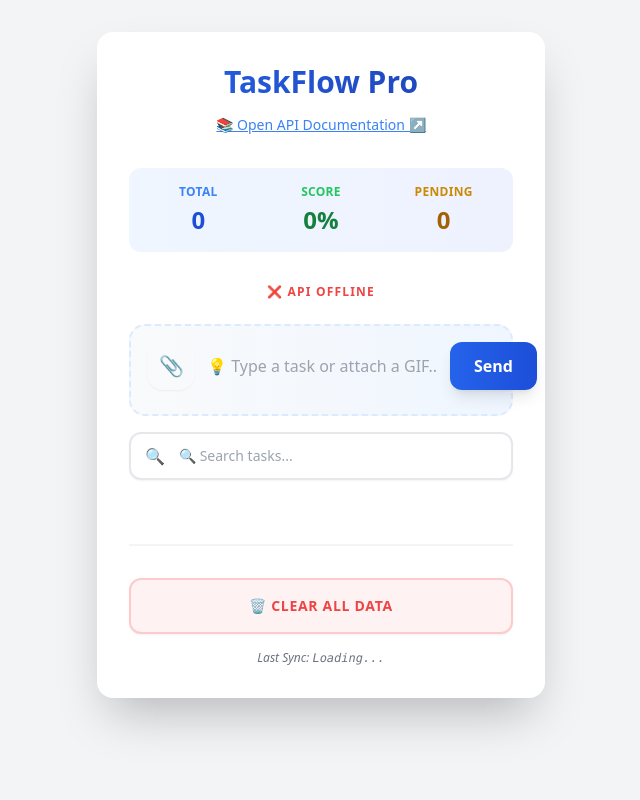
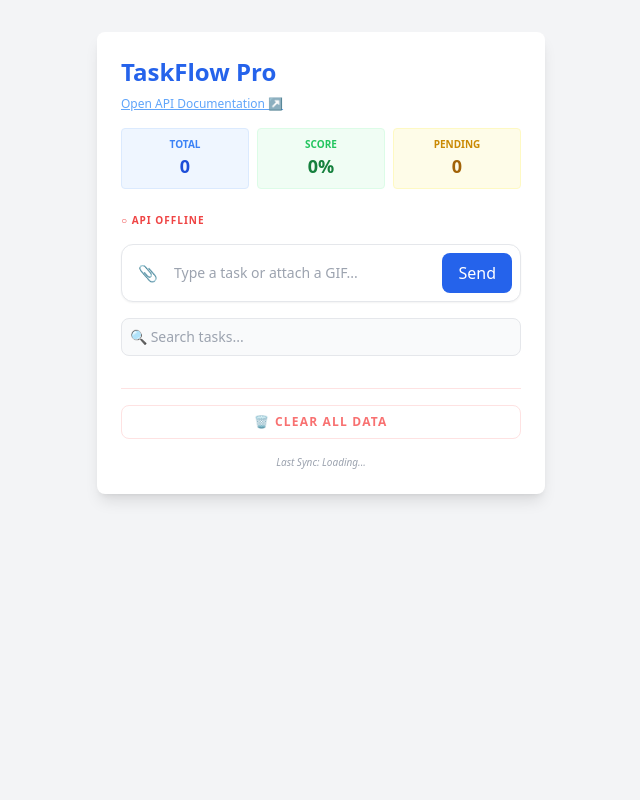
Before and after one commit to Jenkenney-3422/pythonelay, a Python web app: template templates/index.html in a window 1280 px wide. Shown: the whole page, without its empty margins (319-959 px from the left). Run offline with Jinja, Linux system fonts and the light colour scheme; the template is opened without the code that fills it, so the values that code supplies are empty; some libraries are stand-ins or nearby versions.

Commit message:
Optimized experience1

```diff
--- a/templates/index.html
+++ b/templates/index.html
@@ -5,105 +5,71 @@
     <meta name="viewport" content="width=device-width, initial-scale=1.0">
     <title>TaskFlow Pro Dashboard</title>
     <script src="https://cdn.tailwindcss.com"></script>
-    <style>
-        .spinner {
-            width: 20px;
-            height: 20px;
-            border: 3px solid rgba(255, 255, 255, 0.3);
-            border-radius: 50%;
-            border-top-color: #fff;
-            animation: spin 1s ease-in-out infinite;
-        }
-        @keyframes spin {
-            to { transform: rotate(360deg); }
-        }
-        .btn-loading {
-            pointer-events: none;
-            opacity: 0.7;
-        }
-    </style>
 </head>
 
-<body class="bg-gray-100 p-8 min-h-screen">
-    <!-- Toast Notification - Fixed positioning -->
-    <div id="toast" class="fixed top-4 right-4 z-50 bg-green-600 text-white px-6 py-4 rounded-xl shadow-2xl transform translate-y-0 opacity-0 transition-all duration-500 ease-out pointer-events-none font-semibold max-w-sm">
+<body class="bg-gray-100 p-8">
+   <div id="toast" class="z-50 fixed top-10 right-5 bg-green-600 text-white px-8 py-4 rounded-xl shadow-2xl transform -translate-y-20 opacity-0 transition-all duration-500 ease-out pointer-events-none font-bold">
         ✅ Changes Saved!
     </div>
 
-    <!-- Main Container -->
-    <div class="max-w-md mx-auto bg-white p-8 rounded-2xl shadow-2xl">
-        <!-- Header -->
-        <div class="text-center mb-8">
-            <h1 class="text-3xl font-bold mb-3 bg-gradient-to-r from-blue-600 to-blue-800 bg-clip-text text-transparent">TaskFlow Pro</h1>
-            <a href="#" id="docsLink" target="_blank" class="text-sm text-blue-500 hover:text-blue-700 underline transition-colors">📚 Open API Documentation ↗</a>
+    <div class="max-w-md mx-auto bg-white p-6 rounded-lg shadow-lg">
+        <h1 class="text-2xl font-bold mb-2 text-blue-600">TaskFlow Pro</h1>
+
+        <a href="#" id="docsLink" target="_blank" class="text-xs text-blue-400 hover:text-blue-600 underline mb-4 block">Open API Documentation ↗</a>
+
+        <div id="statsBar" class="grid grid-cols-3 gap-2 mb-6 text-center">
+            <div class="bg-blue-50 p-2 rounded border border-blue-100">
+                <p class="text-[10px] text-blue-500 uppercase font-bold">Total</p>
+                <p id="totalTasks" class="text-lg font-bold text-blue-700">0</p>
             </div>
-
-        <!-- Stats Bar -->
-        <div id="statsBar" class="grid grid-cols-3 gap-4 mb-8 p-4 bg-gradient-to-r from-blue-50 to-indigo-50 rounded-xl">
-            <div class="text-center">
-                <p class="text-xs text-blue-500 uppercase font-bold tracking-wide">Total</p>
-                <p id="totalTasks" class="text-2xl font-bold text-blue-700 mt-1">0</p>
+            <div class="bg-green-50 p-2 rounded border border-green-100">
+                <p class="text-[10px] text-green-500 uppercase font-bold">Score</p>
+                <p id="completionScore" class="text-lg font-bold text-green-700">0%</p>
             </div>
-            <div class="text-center">
-                <p class="text-xs text-green-500 uppercase font-bold tracking-wide">Score</p>
-                <p id="completionScore" class="text-2xl font-bold text-green-700 mt-1">0%</p>
-            </div>
-            <div class="text-center">
-                <p class="text-xs text-yellow-600 uppercase font-bold tracking-wide">Pending</p>
-                <p id="pendingTasks" class="text-2xl font-bold text-yellow-700 mt-1">0</p>
+            <div class="bg-yellow-50 p-2 rounded border border-yellow-100">
+                <p class="text-[10px] text-yellow-600 uppercase font-bold">Pending</p>
+                <p id="pendingTasks" class="text-lg font-bold text-yellow-700">0</p>
             </div>
         </div>
 
-        <!-- Status Indicator -->
-        <div id="status" class="text-xs font-bold mb-6 text-gray-500 uppercase tracking-widest text-center">Connecting...</div>
+        <div id="status" class="text-[10px] font-semibold mb-4 text-gray-400 uppercase tracking-widest">Connecting...</div>
 
-        <!-- Input Section -->
-        <div class="space-y-4 mb-8">
-            <!-- Task Input with File Attachment -->
-            <div class="bg-gradient-to-r from-gray-50 to-blue-50 border-2 border-dashed border-blue-100 rounded-2xl p-4 hover:shadow-md transition-all focus-within:border-blue-300 focus-within:shadow-lg">
-                <div class="flex items-center gap-3">
-                    <input type="file" id="mediaInput" class="hidden" accept="image/*,video/*,audio/*,gif,.pdf,.doc,.docx">
+        <div class="space-y-4 mb-4">
+    <div class="bg-white border rounded-xl p-2 shadow-sm focus-within:ring-2 focus-within:ring-blue-400 transition">
+        <div class="flex items-center gap-2">
+            <input type="file" id="mediaInput" style="display: none;" accept="image/*,video/*,audio/*,gif,.pdf,.doc,.docx">
+
             <button onclick="document.getElementById('mediaInput').click()"
-                            class="p-3 text-xl text-gray-500 hover:bg-blue-100 hover:text-blue-600 rounded-2xl transition-all shadow-sm hover:shadow-md w-12 h-12 flex items-center justify-center"
+                    class="p-2 text-gray-500 hover:bg-gray-100 rounded-full transition"
                     title="Attach File or GIF">
                 📎
             </button>
 
             <input id="taskInput" type="text"
-                           placeholder="💡 Type a task or attach a GIF..."
-                           class="flex-1 border-none focus:ring-0 text-base outline-none bg-transparent py-3">
+                   placeholder="Type a task or attach a GIF..."
+                   class="flex-1 border-none focus:ring-0 text-sm outline-none bg-transparent">
 
-                    <button id="sendBtn" onclick="addTask()"
-                            class="flex items-center justify-center gap-2 bg-gradient-to-r from-blue-600 to-blue-700 hover:from-blue-700 hover:to-blue-800 text-white px-6 py-3 rounded-xl shadow-lg hover:shadow-xl transition-all font-semibold">
+            <button id="sendBtn" onclick="addTask()" class="flex items-center justify-center gap-2 bg-blue-600 text-white px-4 py-2 rounded-lg">
                <span id="btnText">Send</span>
-                        <div id="loader" class="spinner hidden"></div>
+               <div id="loader" class="spinner" style="display: none;"></div>
             </button>
         </div>
-                <div id="filePreview" class="text-xs text-blue-500 font-medium mt-2 ml-16 opacity-0 transition-opacity"></div>
+        <div id="filePreview" class="text-[10px] text-blue-500 font-medium ml-10 mt-1 empty:hidden"></div>
     </div>
 
-            <!-- Search Input -->
-            <div class="relative">
     <input id="searchInput" type="text" oninput="fetchTasks()"
            placeholder="🔍 Search tasks..."
-                       class="w-full pl-12 pr-4 py-3 border-2 border-gray-200 rounded-xl focus:outline-none focus:border-blue-400 focus:ring-4 focus:ring-blue-100 bg-white shadow-sm hover:shadow-md transition-all text-sm">
-                <div class="absolute left-4 top-1/2 -translate-y-1/2 text-gray-400 pointer-events-none">🔍</div>
-            </div>
+           class="w-full border p-2 rounded-lg focus:outline-none text-sm bg-gray-50">
 </div>
 
-        <!-- Task List -->
-        <div class="space-y-3 mb-8 max-h-96 overflow-y-auto">
-            <ul id="taskList"></ul>
-        </div>
+        <ul id="taskList" class="space-y-2"></ul>
 
-        <!-- Footer Actions -->
-        <div class="pt-8 border-t-2 border-gray-100 space-y-4">
-            <button onclick="clearAllTasks()"
-                    class="w-full py-4 px-6 text-sm font-bold text-red-500 hover:text-red-700 bg-red-50 hover:bg-red-100 border-2 border-red-200 hover:border-red-300 rounded-xl transition-all shadow-sm hover:shadow-md uppercase tracking-wider">
+        <div class="mt-8 pt-4 border-t border-red-100">
+            <button onclick="clearAllTasks()" class="w-full py-2 text-xs font-bold text-red-400 hover:text-red-600 border border-red-100 hover:border-red-200 rounded-lg transition uppercase tracking-widest">
                 🗑️ Clear All Data
             </button>
-            <p class="text-xs text-center text-gray-500 italic">
-                Last Sync: <span id="lastUpdated" class="font-mono">Loading...</span>
+            <p class="text-[10px] text-center text-gray-400 mt-4 italic">
+               Last Sync: <span id="lastUpdated">Loading...</span>
             </p>
         </div>
     </div>
@@ -113,23 +79,45 @@
     const API_KEY = "RENDER_REPLACE_API_KEY";
     const API_URL = `${API_BASE_URL}/tasks`;
 
-    // Set docs link
     document.getElementById('docsLink').href = `${API_BASE_URL}/docs`;
 
-    // File preview handler
+    // File selection preview
     document.getElementById('mediaInput').addEventListener('change', function() {
         const file = this.files[0];
         const preview = document.getElementById('filePreview');
-        if (file) {
-            preview.textContent = `📄 Attached: ${file.name}`;
-            preview.classList.remove('opacity-0');
-        } else {
-            preview.textContent = '';
-            preview.classList.add('opacity-0');
-        }
+        preview.innerText = file ? `📄 Attached: ${file.name}` : "";
     });
 
-    // Task rendering function
+    // snipper animation style
+    // 1. Create the element first
+const style = document.createElement('style');
+
+// 2. Put the CSS inside it
+style.innerHTML = `
+    .spinner {
+        width: 20px;
+        height: 20px;
+        border: 3px solid rgba(255, 255, 255, 0.3);
+        border-radius: 50%;
+        border-top-color: #fff;
+        animation: spin 1s ease-in-out infinite;
+        display: none;
+    }
+
+    @keyframes spin {
+        to { transform: rotate(360deg); }
+    }
+
+    .btn-loading {
+        pointer-events: none;
+        opacity: 0.7;
+    }
+`;
+
+// 3. FINALLY, add it to the head
+document.head.appendChild(style);
+
+    // 1. THE CHEF: Helper to render each task card
     function renderTask(task) {
     let mediaHtml = "";
     const url = task.media_url;
@@ -138,104 +126,111 @@
         const ext = url.split('.').pop().toLowerCase();
         let playerHtml = "";
 
+        // 1. Generate the specific player/preview
         if (['mp4', 'webm', 'ogg', 'mov'].includes(ext)) {
-                playerHtml = `<video controls class="rounded-xl w-full max-h-48 bg-black shadow-md">`;
+    playerHtml = `
+        <video controls class="rounded-lg w-full max-h-64 bg-black">
+            <source src="${url}" type="video/mp4">
+        </video>`;
 } else if (['mp3', 'wav', 'm4a'].includes(ext)) {
-                playerHtml = `<audio controls class="w-full rounded-xl shadow-md">`;
+    playerHtml = `
+        <audio controls class="w-full">
+            <source src="${url}" type="audio/mpeg">
+        </audio>`;
 } else if (ext === 'pdf') {
-                playerHtml = `<div class="p-4 bg-red-50 border-2 border-dashed border-red-200 rounded-xl text-center text-red-600 font-semibold shadow-sm">📄 PDF Document</div>`;
+    playerHtml = `
+        <div class="p-4 bg-red-50 border border-dashed border-red-200 rounded-lg text-center text-red-600 font-medium">
+            📄 PDF Document
+        </div>`;
 } else if (['doc', 'docx'].includes(ext)) {
-                playerHtml = `<div class="p-4 bg-blue-50 border-2 border-dashed border-blue-200 rounded-xl text-center text-blue-700 font-semibold shadow-sm">📝 Word Document (.${ext})</div>`;
+    // New block for Word Documents
+    playerHtml = `
+        <div class="p-4 bg-blue-50 border border-dashed border-blue-200 rounded-lg text-center text-blue-700 font-medium">
+            📝 Word Document (.${ext})
+        </div>`;
 } else {
-                playerHtml = `<img src="${url}" class="rounded-xl max-w-full h-auto border shadow-md" alt="Media">`;
+    playerHtml = `<img src="${url}" class="rounded-lg max-w-full h-auto border shadow-sm">`;
 }
 
+        // 2. Wrap everything in a container with a Download Button
         mediaHtml = `
-                <div class="mt-4 p-4 bg-gray-50 rounded-xl border">
+            <div class="mt-3 flex flex-col gap-2">
                 ${playerHtml}
                 <a href="${url.replace('/upload/', '/upload/fl_attachment/')}"
-                       class="mt-2 inline-block text-xs font-bold text-blue-600 hover:text-blue-800 bg-blue-100 hover:bg-blue-200 px-3 py-1 rounded-full transition-all">
-                        📥 DOWNLOAD
+                   class="text-xs font-bold text-gray-500 hover:text-blue-600 flex items-center gap-1 transition-colors self-start px-2 py-1 bg-gray-100 rounded">
+                   📥 DOWNLOAD FILE
                 </a>
             </div>`;
     }
 
     return `
-            <li class="group bg-gradient-to-r from-white to-gray-50 p-6 rounded-2xl shadow-lg border border-gray-200 hover:shadow-2xl hover:-translate-y-1 transition-all duration-300">
-                <div class="flex justify-between items-start gap-4">
-                    <span class="text-base font-semibold text-gray-800 leading-relaxed break-words flex-1 pr-4 group-hover:text-gray-900">${task.text || "Untitled Task"}</span>
-                    <button onclick="deleteTask(${task.id})"
-                            class="text-gray-400 hover:text-red-500 hover:bg-red-100 p-2 rounded-xl transition-all group-hover:scale-110">
-                        ✕
-                    </button>
+        <li class="bg-white p-4 rounded-xl shadow-sm border border-gray-100 mb-3 flex flex-col">
+            <div class="flex justify-between items-start gap-3">
+                <span class="text-sm font-medium text-gray-800 break-words">${task.text || "Untitled Task"}</span>
+                <button onclick="deleteTask(${task.id})" class="text-gray-300 hover:text-red-500 transition">✕</button>
             </div>
             ${mediaHtml}
         </li>`;
 }
 
-    // Fetch tasks with search
+    // 2. THE DELIVERY DRIVER: Fetching tasks from API
     async function fetchTasks() {
         const statusEl = document.getElementById('status');
         const list = document.getElementById('taskList');
         const searchTerm = document.getElementById('searchInput').value;
 
         try {
-            statusEl.textContent = "🔄 Loading...";
-            statusEl.className = "text-xs font-bold mb-6 text-blue-500 uppercase tracking-widest text-center";
-
-            const res = await fetch(`${API_URL}?Search=${encodeURIComponent(searchTerm)}`);
-            if (!res.ok) throw new Error("Connection Failed");
+            const res = await fetch(`${API_URL}?Search=${searchTerm}`);
+            if(!res.ok) throw new Error("Connection Failed");
 
             const tasks = await res.json();
-            statusEl.textContent = "✅ API Online";
-            statusEl.className = "text-xs font-bold mb-6 text-green-600 uppercase tracking-widest text-center";
+            statusEl.innerText = "● API Online";
+            statusEl.className = "text-[10px] font-semibold mb-4 text-green-500 uppercase tracking-widest";
 
             list.innerHTML = tasks.map(task => renderTask(task)).join('');
             updateStats();
 
         } catch (err) {
-            statusEl.textContent = "❌ API Offline";
-            statusEl.className = "text-xs font-bold mb-6 text-red-500 uppercase tracking-widest text-center";
-            list.innerHTML = '';
+            statusEl.innerText = "○ API Offline";
+            statusEl.className = "text-[10px] font-semibold mb-4 text-red-500 uppercase tracking-widest";
         }
     }
 
-    // Update stats
+    // 3. UPDATED STATS: Fixed URL to match main.py
     async function updateStats() {
         try {
-            const res = await fetch(`${API_URL}/stats`);
+            const res = await fetch(`${API_URL}/stats`); // This becomes /tasks/stats
             const stats = await res.json();
 
-            document.getElementById('totalTasks').textContent = stats.total || 0;
-            document.getElementById('completionScore').textContent = stats.completion_score || "0%";
-            document.getElementById('pendingTasks').textContent = stats.pending || 0;
+            document.getElementById('totalTasks').innerText = stats.total || 0;
+            document.getElementById('completionScore').innerText = stats.completion_score || "0%";
+            document.getElementById('pendingTasks').innerText = stats.pending || 0;
 
-            if (stats.last_updated) {
-                document.getElementById('lastUpdated').textContent = stats.last_updated;
+            if(stats.last_updated) {
+                document.getElementById('lastUpdated').innerText = stats.last_updated;
             }
         } catch (e) {
             console.error("Stats update failed", e);
         }
     }
 
-    // Add new task
+    // 4. ADD TASK: FormData for Media Uploads
     async function addTask() {
     const textInput = document.getElementById('taskInput');
     const mediaInput = document.getElementById('mediaInput');
     const sendBtn = document.getElementById('sendBtn');
     const btnText = document.getElementById('btnText');
     const loader = document.getElementById('loader');
-        const preview = document.getElementById('filePreview');
 
-        if (!textInput.value.trim() && !mediaInput.files[0]) return;
+    if (!textInput.value && !mediaInput.files[0]) return;
 
-        // Loading state
+    // --- START LOADING ---
     sendBtn.classList.add('btn-loading');
-        btnText.classList.add('hidden');
-        loader.classList.remove('hidden');
+    btnText.style.display = 'none';
+    loader.style.display = 'block';
 
     const formData = new FormData();
-        formData.append('text', textInput.value.trim());
+    formData.append('text', textInput.value);
     if (mediaInput.files[0]) {
         formData.append('file', mediaInput.files[0]);
     }
@@ -250,80 +245,56 @@
         if (res.ok) {
             textInput.value = '';
             mediaInput.value = '';
-                preview.classList.add('opacity-0');
-                preview.textContent = '';
-                await fetchTasks();
-                showToast();
+            await fetchTasks(); // Refresh list
         }
     } catch (err) {
         console.error("Upload failed", err);
         alert("Upload failed. Try a smaller file!");
     } finally {
+        // --- STOP LOADING ---
         sendBtn.classList.remove('btn-loading');
-            btnText.classList.remove('hidden');
-            loader.classList.add('hidden');
+        btnText.style.display = 'block';
+        loader.style.display = 'none';
     }
 }
 
-    // Delete task
+    // 5. SYSTEM ACTIONS
     async function deleteTask(id) {
-        if (!confirm("Delete this task permanently?")) return;
-        try {
+        if(!confirm("Delete this task?")) return;
         await fetch(`${API_URL}/${id}`, {
             method: 'DELETE',
             headers: { 'X-API-KEY': API_KEY }
         });
-            await fetchTasks();
-        } catch (err) {
-            console.error("Delete failed", err);
-        }
+        fetchTasks();
     }
 
-    // Clear all tasks
     async function clearAllTasks() {
-        const password = prompt("Enter Admin Password to confirm:");
+    const password = prompt("Enter Admin Password:");
     if (!password) return;
 
     try {
         const res = await fetch(`${API_BASE_URL}/system/clear_memory`, {
             method: 'DELETE',
             headers: {
-                    'X-API-KEY': password,
+                'X-API-KEY': password, // Pass the password from the prompt
                 'Content-Type': 'application/json'
             }
         });
 
         if (res.ok) {
-                alert("🧹 All data cleared successfully!");
-                await fetchTasks();
+            alert("🧹 Database Wiped!");
+            fetchTasks(); // Refresh UI
         } else {
             alert("❌ Failed to clear. Check password.");
         }
     } catch (err) {
         console.error("Clear error:", err);
-            alert("❌ Network error. Please try again.");
     }
 }
 
-    // Show toast notification
-    function showToast() {
-        const toast = document.getElementById('toast');
-        toast.classList.remove('opacity-0', 'translate-y-0');
-        toast.classList.add('opacity-100', 'translate-y-0');
-
-        setTimeout(() => {
-            toast.classList.remove('opacity-100', 'translate-y-0');
-            toast.classList.add('opacity-0');
-        }, 3000);
-    }
-
-    // Initialize
     window.onload = () => {
-        document.getElementById('taskInput').addEventListener('keypress', (e) => {
-            if (e.key === 'Enter') addTask();
-        });
+        document.getElementById('taskInput').addEventListener('keypress', (e) => { if (e.key === 'Enter') addTask(); });
         fetchTasks();
-        updateStats();
     };
 </script>
 </body>
```
Lines whose indentation alone changed are shown as unchanged.
